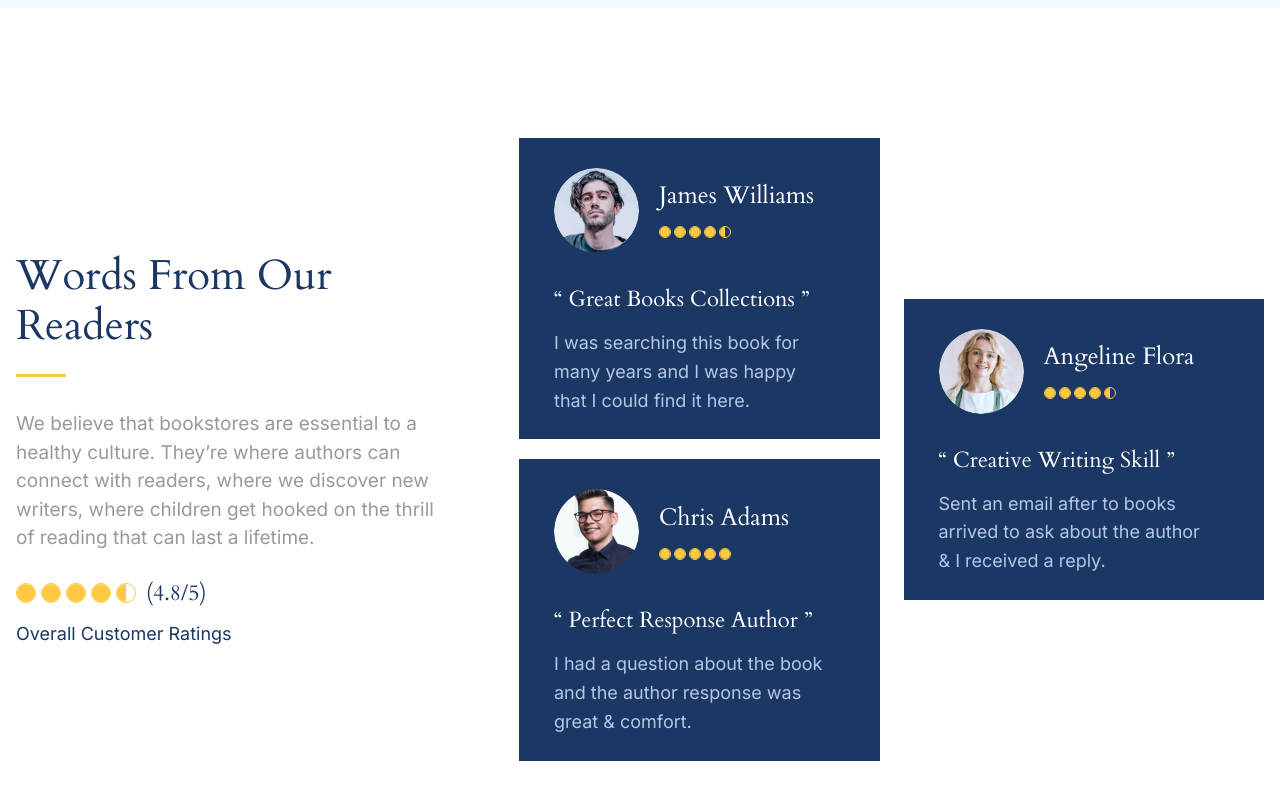
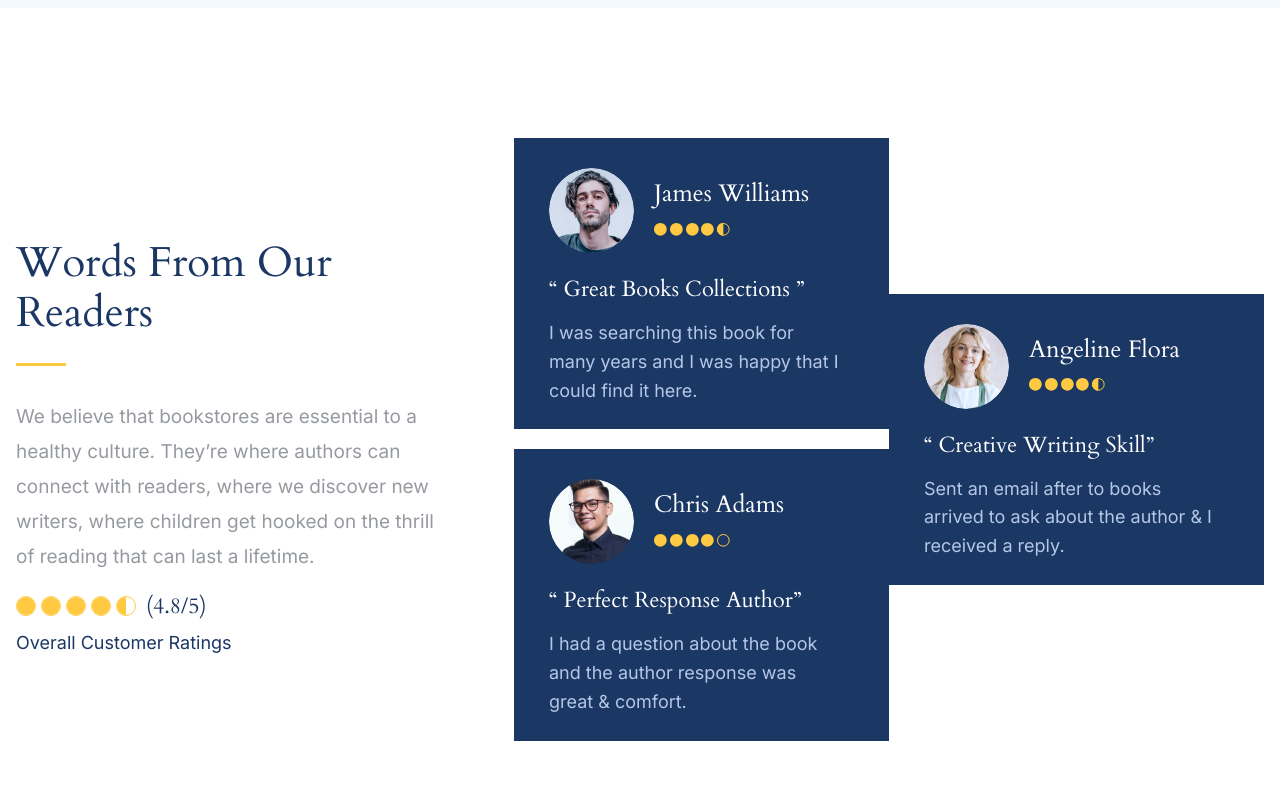
Before and after one commit to defosu-dev/author-bookstore, a Next.js app: page / in a window 1280 px wide. Shown: the part 6264-7064 px from the top of the page. Built offline with nearby package versions, Linux system fonts and the light colour scheme.

Commit message:
fix: update quotes in reader reviews for consistent formatting

```diff
--- a/components/sections/WordsFromOurReaders.tsx
+++ b/components/sections/WordsFromOurReaders.tsx
@@ -9,26 +9,68 @@ function RatingDots({
   size = 5,
   half = false,
 }: {
-  size?: number;
-  half?: boolean;
+  size?: number
+  half?: boolean
 }) {
   return (
-    <div className="flex items-center gap-[3px]" aria-hidden="true">
+    <div className="flex items-center gap-[2.8px]" aria-hidden="true">
       {Array.from({ length: size }).map((_, i) => (
         <div
           key={i}
-          className="w-3 h-3 bg-transparent rounded-full border border-primary overflow-hidden"
         >
-          <div
-            className={`h-full ${
-              i === size - 1 && half ? "w-1/2" : "w-full"
-            } bg-primary`}
-          />
+         { i === size - 1 ? (
+  half ? (
+    <svg
+      width="13"
+      height="13"
+      viewBox="0 0 13 13"
+      fill="none"
+      xmlns="http://www.w3.org/2000/svg"
+    >
+      <path
+        d="M6.33333 12.1667C9.55499 12.1667 12.1667 9.55499 12.1667 6.33333C12.1667 3.11167 9.55499 0.5 6.33333 0.5C3.11167 0.5 0.5 3.11167 0.5 6.33333C0.5 9.55499 3.11167 12.1667 6.33333 12.1667Z"
+        stroke="#FFCA42"
+      />
+      <path
+        d="M6.33346 12.6667C5.50176 12.6667 4.67816 12.5029 3.90976 12.1846C3.14136 11.8663 2.44316 11.3998 1.85506 10.8117C1.26696 10.2236 0.800459 9.52539 0.482159 8.75699C0.163859 7.9886 6.10352e-05 7.16504 6.10352e-05 6.33333C6.10352e-05 5.50163 0.163859 4.67807 0.482159 3.90967C0.800459 3.14128 1.26696 2.44309 1.85506 1.85499C2.44316 1.26689 3.14136 0.800375 3.90976 0.482096C4.67816 0.163816 5.50176 -1.09065e-07 6.33346 0V6.33333V12.6667Z"
+        fill="#FFCA42"
+      />
+    </svg>
+  ) : (
+    <svg
+      width="13"
+      height="13"
+      viewBox="0 0 13 13"
+      fill="none"
+      xmlns="http://www.w3.org/2000/svg"
+    >
+      <path
+        d="M6.33333 12.1667C9.55499 12.1667 12.1667 9.55499 12.1667 6.33333C12.1667 3.11167 9.55499 0.5 6.33333 0.5C3.11167 0.5 0.5 3.11167 0.5 6.33333C0.5 9.55499 3.11167 12.1667 6.33333 12.1667Z"
+        stroke="#FFCA42"
+      />
+    </svg>
+  )
+) : (
+  <svg
+    width="13"
+    height="13"
+    viewBox="0 0 13 13"
+    fill="none"
+    xmlns="http://www.w3.org/2000/svg"
+  >
+    <path
+      d="M6.33333 12.6667C9.83113 12.6667 12.6667 9.83113 12.6667 6.33333C12.6667 2.83553 9.83113 0 6.33333 0C2.83553 0 0 2.83553 0 6.33333C0 9.83113 2.83553 12.6667 6.33333 12.6667Z"
+      fill="#FFCA42"
+    />
+  </svg>
+)}
+
         </div>
       ))}
     </div>
-  );
+  )
 }
+
 
 function ReaderCard(props: {
   src: string;
@@ -42,23 +84,23 @@ function ReaderCard(props: {
   const { src, alt, name, quote, body, ratingAria, half } = props;
   return (
     <div
-      className="flex flex-col w-full pl-[35px] pt-[30px] pb-[24px] pr-[50px] max-w-[381px] bg-secondary"
+      className="flex flex-col w-full pl-[35px] pr-11 pt-[30px] pb-[24px] max-w-[381px] bg-secondary"
       role="article"
       aria-label={ratingAria}
     >
-      <div className="flex items-center gap-5">
+      <div className="flex items-start gap-5">
         <div className="rounded-full overflow-hidden w-[85px] h-[85px]">
           <Image src={src} alt={alt} width={85} height={85} objectFit="cover" />
         </div>
-        <div className="flex flex-col gap-[15px]">
-          <span className="text-2xl leading-28-8 tracking-0 text-white font-family-cardo">
+        <div className="flex flex-col gap-[14px] pt-3">
+          <span className="text-2xl leading-28-8 tracking-0 text-white font-family-cardo ">
             {name}
           </span>
           <RatingDots half={half} />
         </div>
       </div>
-      <p className="text-white text-size-22 leading-33 tracking-0 mt-[30px] font-family-cardo">{`“ ${quote} ”`}</p>
-      <p className="text-quinary text-size-18 leading-28-8 tracking-0 mt-[13px]">
+      <p className="text-white text-size-22 leading-33 tracking-0 mt-[20px] font-family-cardo w-full">{quote}</p>
+      <p className="text-quinary text-size-18 leading-28-8 tracking-0 mt-[13px] text-wrap">
         {body}
       </p>
     </div>
@@ -70,30 +112,30 @@ export default function WordsFromOurReaders() {
     <section className="bg-white px-4">
       <div className="container mx-auto max-w-[1300px] pt-[90px] md:pt-[130px] pb-[110px] md:pb-[150px]">
         <div
-          className={cn("flex", "flex-col lg:flex-row gap-10 lg:gap-[63px]")}
+          className={cn("flex", "flex-col lg:flex-row gap-10 md:gap-[58px]")}
         >
-          <div className="flex flex-col w-full max-w-[440px] justify-center">
-            <div className="flex flex-col gap-[23px]">
+          <div className="flex flex-col w-full max-w-[440px] justify-start md:pt-25">
+            <div className="flex flex-col">
               <Typography
                 as="h2"
                 variant="h2"
-                className="text-secondary font-family-cardo text-size-42 leading-50-4 tracking-0 "
+                className="text-secondary font-family-cardo text-size-42 leading-50-4 tracking-0"
               >
                 {data.titles.readers}
               </Typography>
-              <div className="bg-primary w-[50px] h-[3px]" />
+              <div className="bg-primary w-[50px] h-[3px] mt-[24px]" />
             </div>
             <Typography
               as="p"
               variant="body"
-              className="text-octonary mt-[33px]"
+              className="text-octonary mt-[33px] leading-[35px]"
             >
               We believe that bookstores are essential to a healthy culture.
               They’re where authors can connect with readers, where we discover
               new writers, where children get hooked on the thrill of reading
               that can last a lifetime.
             </Typography>
-            <div className="flex items-center gap-2.5 mt-[24px]">
+            <div className="flex items-center gap-2.5 mt-4">
               <div className="flex items-center gap-[5px]" aria-hidden="true">
                 <div className="w-5 h-5 bg-transparent rounded-full border border-primary overflow-hidden">
                   <div className="h-full w-full bg-primary" />
@@ -120,14 +162,14 @@ export default function WordsFromOurReaders() {
                 {data.readers.overallRating}
               </Typography>
             </div>
-            <p className="text-secondary text-size-18 leading-28-5 tracking-0 mt-2.5">
+            <p className="text-secondary text-size-18 leading-28-5 tracking-0 mt-1.5">
               {data.readers.overallLabel}
             </p>
           </div>
           <div
             className={cn(
               "w-full grid",
-              "grid-cols-1 md:grid-cols-2 gap-5 md:gap-6"
+              "grid-cols-1 md:grid-cols-2 gap-5 md:gap-0"
             )}
           >
             <div className="flex flex-col justify-center gap-5 w-full">
@@ -144,7 +186,7 @@ export default function WordsFromOurReaders() {
                 />
               ))}
             </div>
-            <div className="flex flex-col justify-center gap-5 w-full">
+            <div className="flex flex-col justify-center w-full">
               {data.reviews.slice(2, 3).map((r) => (
                 <ReaderCard
                   key={r.name}
--- a/data/home.json
+++ b/data/home.json
@@ -177,7 +177,7 @@
       "src": "/images/WordsFromOurReaders/image-1.png",
       "alt": "Portrait of James Williams",
       "name": "James Williams",
-      "quote": " Great Books Collections ",
+      "quote": "“ Great Books Collections ”",
       "body": "I was searching this book for many years and I was happy that I could find it here.",
       "ratingAria": "Review by James Williams, rating 4.5 out of 5",
       "half": true
@@ -186,7 +186,7 @@
       "src": "/images/WordsFromOurReaders/image-3.png",
       "alt": "Portrait of Chris Adams",
       "name": "Chris Adams",
-      "quote": " Perfect Response Author",
+      "quote": "“ Perfect Response Author”",
       "body": "I had a question about the book and the author response was great & comfort.",
       "ratingAria": "Review by Chris Adams, rating 4 out of 5",
       "half": false
@@ -195,7 +195,7 @@
       "src": "/images/WordsFromOurReaders/image-2.png",
       "alt": "Portrait of Angeline Flora",
       "name": "Angeline Flora",
-      "quote": " Creative Writing Skill",
+      "quote": "“ Creative Writing Skill”",
       "body": "Sent an email after to books arrived to ask about the author & I received a reply.",
       "ratingAria": "Review by Angeline Flora, rating 4.5 out of 5",
       "half": true
```
